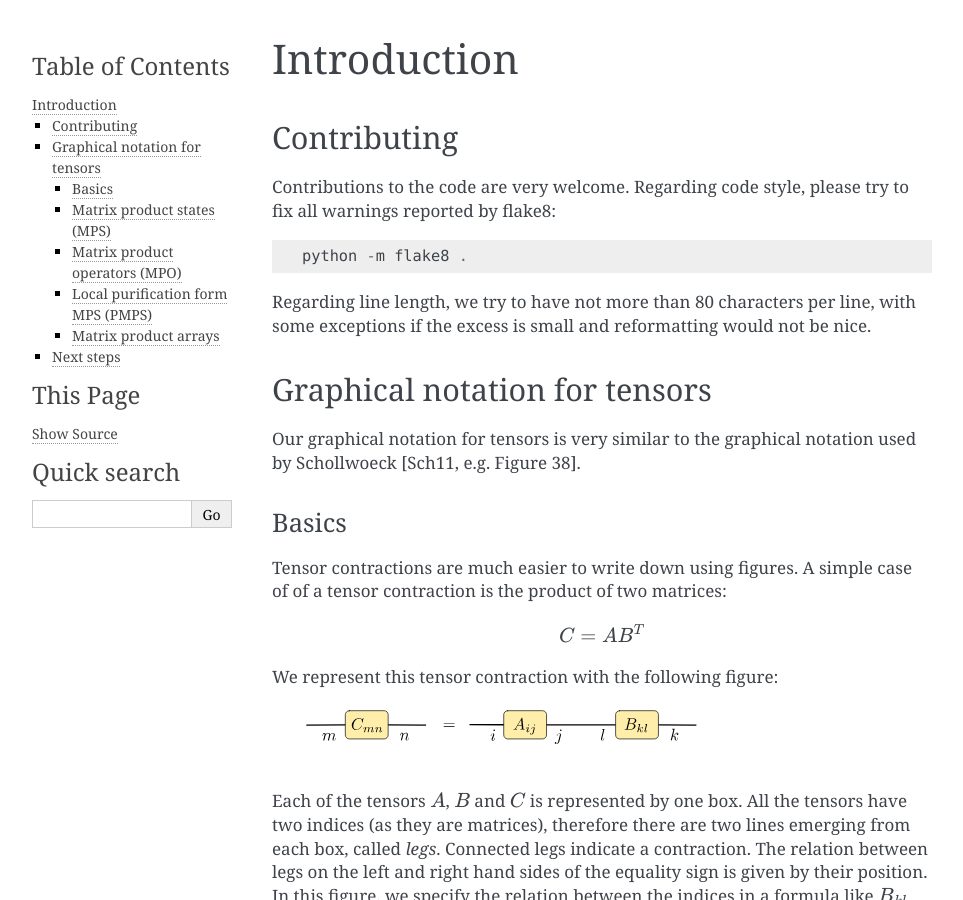
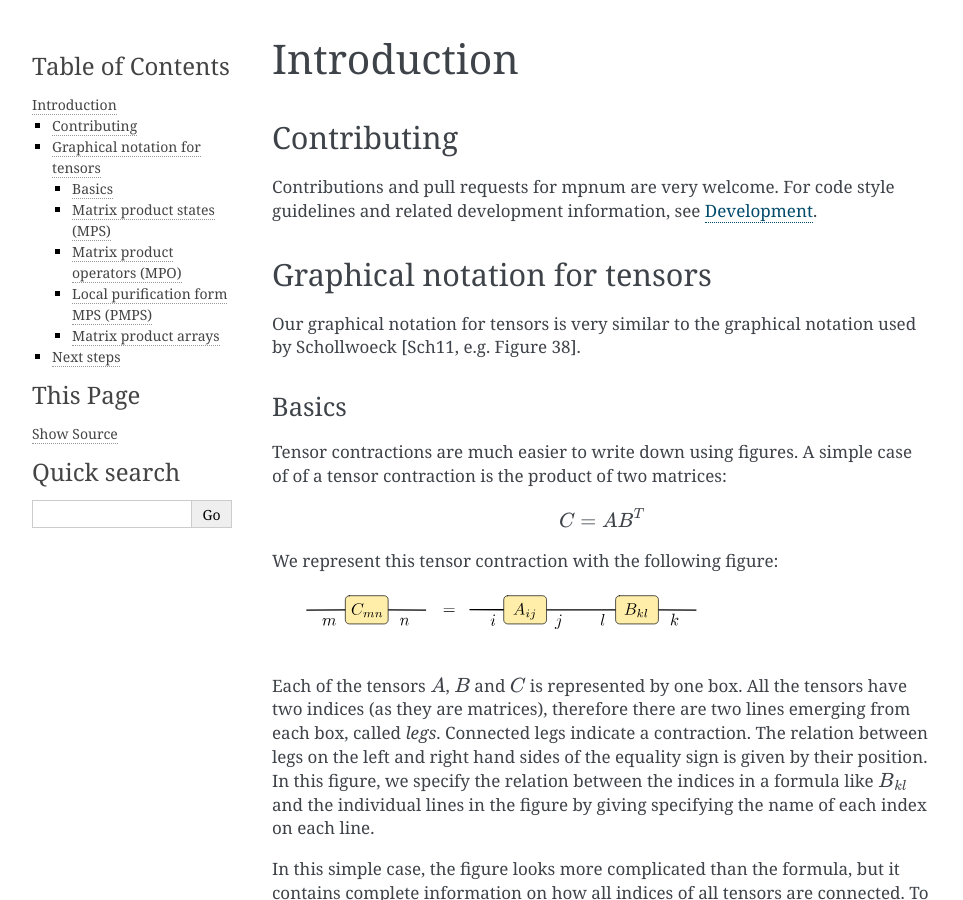
Before and after one commit to vinitX/mpnum, a Sphinx documentation site: the page built from docs/intro.rst, in a window 1280 px wide and 900 px high. Shown: the whole window, without its empty margins (148-1111 px from the left). Built offline with Sphinx 7.4.7, drawn with Linux system fonts in a browser that asks for light colours; some of the changed text lies outside the part shown.

Commit message:
Add development information to docs

```diff
--- a/docs/conf.py
+++ b/docs/conf.py
@@ -51,7 +51,7 @@ master_doc = 'index'
 
 # General information about the project.
 project = u'mpnum'
-copyright = u'2015, Daniel Suess and Milan Holzäpfel'
+copyright = u'2015–2017, Daniel Suess and Milan Holzäpfel'
 
 # The version info for the project you're documenting, acts as replacement for
 # |version| and |release|, also used in various other places throughout the
--- a/docs/index.rst
+++ b/docs/index.rst
@@ -13,6 +13,7 @@ Contents:
 
    todo
    intro
+   devel
    modules
 
 Indices and tables
--- a/docs/intro.rst
+++ b/docs/intro.rst
@@ -8,15 +8,9 @@ Introduction
 Contributing
 ------------
 
-Contributions to the code are very welcome.  Regarding code style,
-please try to fix all warnings reported by flake8::
-
-  python -m flake8 .
-
-Regarding line length, we try to have not more than 80 characters per
-line, with some exceptions if the excess is small and reformatting
-would not be nice.
-
+Contributions and pull requests for mpnum are very welcome. For code
+style guidelines and related development information, see
+:ref:`mpnum-development`.
 
 
 Graphical notation for tensors
```
Also changed, not shown: docs/devel.rst (added, +101 -0 lines).
